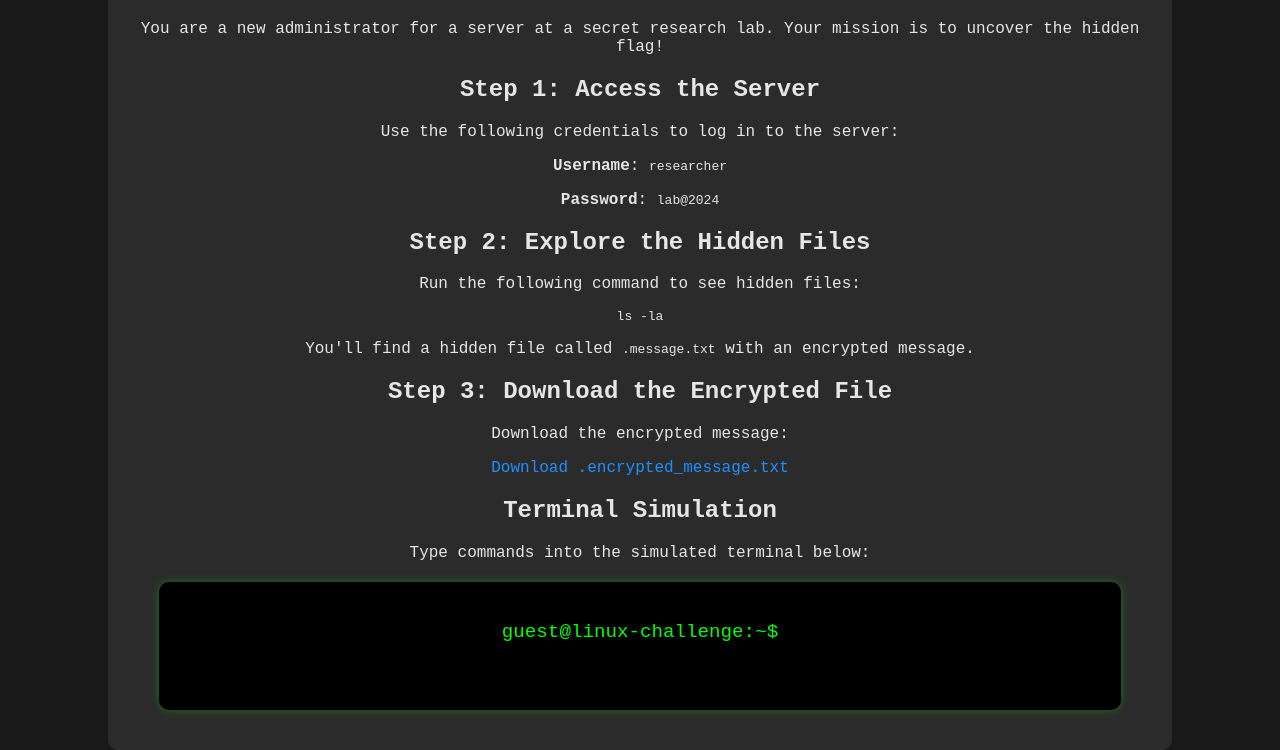
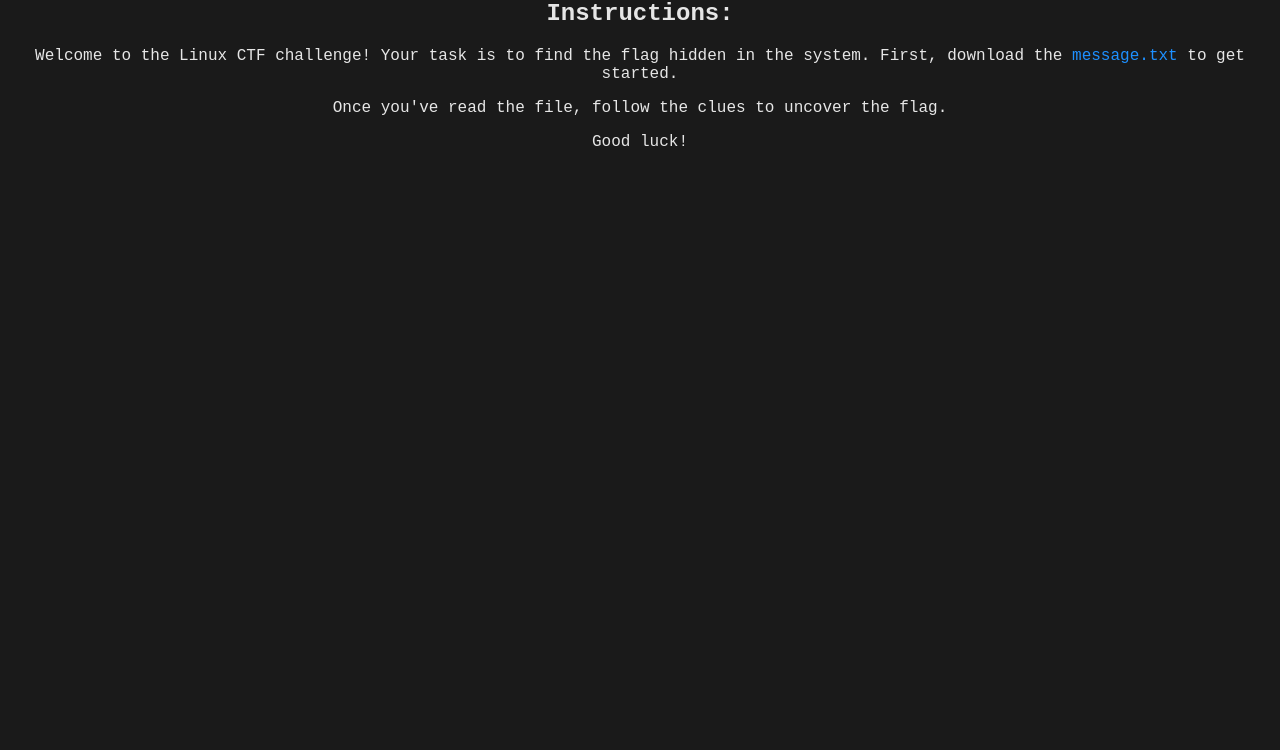
Before and after one commit to toni-graham/linux-ctf-challenge, a plain HTML site: page index.html in a window 1280 px wide. Shown: the part 92-842 px from the top of the page. After the commit the page ends 800 px from the top, so only its background shows below. Drawn offline with Linux system fonts and the light colour scheme.

Commit message:
Update index.html

```diff
--- a/index.html
+++ b/index.html
@@ -3,40 +3,27 @@
 <head>
     <meta charset="UTF-8">
     <meta name="viewport" content="width=device-width, initial-scale=1.0">
-    <title>The Encrypted Labyrinth CTF Challenge</title>
+    <title>Linux CTF Challenge</title>
     <link rel="stylesheet" href="style.css">
 </head>
 <body>
-    <div class="container">
-        <h1>The Encrypted Labyrinth CTF Challenge</h1>
-        <p>You are a new administrator for a server at a secret research lab. Your mission is to uncover the hidden flag!</p>
-
-        <h2>Step 1: Access the Server</h2>
-        <p>Use the following credentials to log in to the server:</p>
-        <p><strong>Username</strong>: <code>researcher</code></p>
-        <p><strong>Password</strong>: <code>lab@2024</code></p>
-
-        <h2>Step 2: Explore the Hidden Files</h2>
-        <p>Run the following command to see hidden files:</p>
-        <pre><code>ls -la</code></pre>
-
-        <p>You'll find a hidden file called <code>.message.txt</code> with an encrypted message.</p>
-
-        <h2>Step 3: Download the Encrypted File</h2>
-        <p>Download the encrypted message:</p>
-        <a href="https://github.com/toni-graham/linux-ctf-challenge/raw/main/.encrypted_message.txt" download>Download .encrypted_message.txt</a>
-
-        <h2>Terminal Simulation</h2>
-        <p>Type commands into the simulated terminal below:</p>
-
-        <div class="terminal">
-            <p class="prompt">guest@linux-challenge:~$ <span id="output"></span></p>
-            <input type="text" id="userInput" class="input-field" autofocus/>
-        </div>
-    </div>
-
-    <script src="script.js"><
-
-    <script src="script.js"></script>
+    <header>
+        <h1>Linux CTF Challenge</h1>
+    </header>
+    <main>
+        <section>
+            <h2>Instructions:</h2>
+            <p>
+                Welcome to the Linux CTF challenge! Your task is to find the flag hidden in the system.
+                First, download the <a href="https://github.com/toni-graham/linux-ctf-challenge/raw/main/.messages.txt" download>message.txt</a> to get started.
+            </p>
+            <p>
+                Once you've read the file, follow the clues to uncover the flag.
+            </p>
+        </section>
+    </main>
+    <footer>
+        <p>Good luck!</p>
+    </footer>
 </body>
 </html>
```
